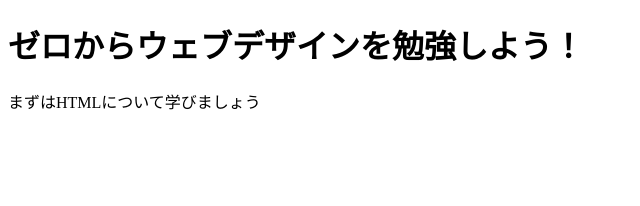
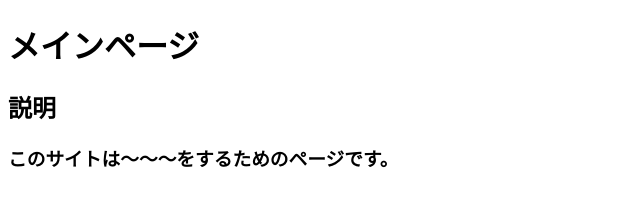
Before and after one commit to S40217kot/main, a plain HTML site: page index.html in a window 1280 px wide. Shown: the whole page, without its empty margins (0-640 px from the left). Drawn offline with Linux system fonts and the light colour scheme.

Commit message:
Update index.html

```diff
--- a/index.html
+++ b/index.html
@@ -5,6 +5,7 @@
   <meta charset="UTF-8">
 </head>
 <body>
-  <h1>ゼロからウェブデザインを勉強しよう！</h1>
-  <p>まずはHTMLについて学びましょう</p>
+  <h1>メインページ</h1>
+  <h2>説明</h2>
+  <h3>このサイトは～～～をするためのページです。</h3>
 </body>
```
